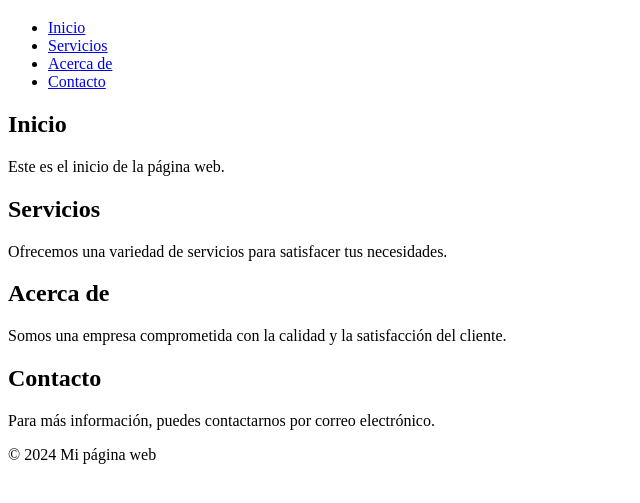
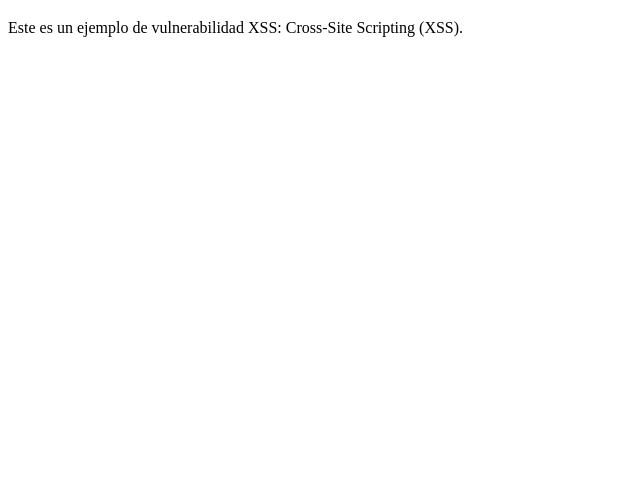
Before and after one commit to balonsomiguel/awsEjemplo1, a website: page index.html in a window 1280 px wide. Shown: the part 61-564 px from the top of the page, without its empty margins (0-640 px from the left). Drawn offline with Linux system fonts and the light colour scheme.

Commit message:
Update index.html

```diff
--- a/index.html
+++ b/index.html
@@ -6,40 +6,7 @@
     <title>Ejemplo de página web</title>
 </head>
 <body>
-    <header>
-        <h1>Bienvenido a mi página web</h1>
-        <nav>
-            <ul>
-                <li><a href="#home">Inicio</a></li>
-                <li><a href="#services">Servicios</a></li>
-                <li><a href="#about">Acerca de</a></li>
-                <li><a href="#contact">Contacto</a></li>
-            </ul>
-        </nav>
-    </header>
-
-    <section id="home">
-        <h2>Inicio</h2>
-        <p>Este es el inicio de la página web.</p>
-    </section>
-
-    <section id="services">
-        <h2>Servicios</h2>
-        <p>Ofrecemos una variedad de servicios para satisfacer tus necesidades.</p>
-    </section>
-
-    <section id="about">
-        <h2>Acerca de</h2>
-        <p>Somos una empresa comprometida con la calidad y la satisfacción del cliente.</p>
-    </section>
-
-    <section id="contact">
-        <h2>Contacto</h2>
-        <p>Para más información, puedes contactarnos por correo electrónico.</p>
-    </section>
-
-    <footer>
-        <p>&copy; 2024 Mi página web</p>
-    </footer>
+    <h1>Bienvenido a mi página web</h1>
+    <p>Este es un ejemplo de vulnerabilidad XSS: Cross-Site Scripting (XSS).</p>
 </body>
 </html>
```
